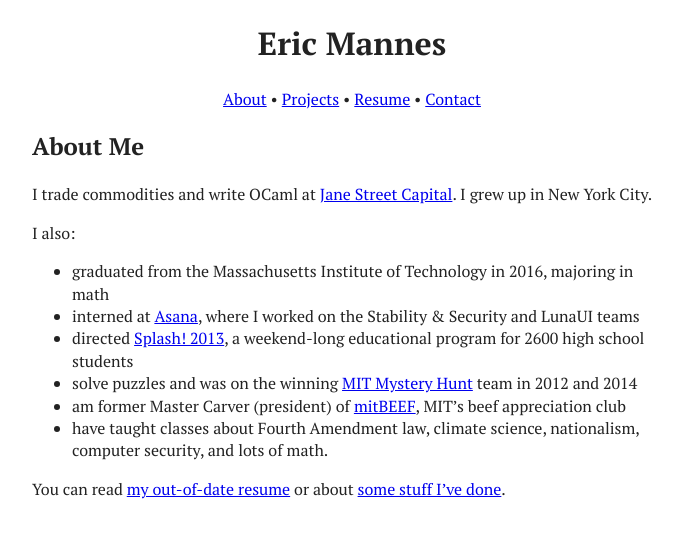
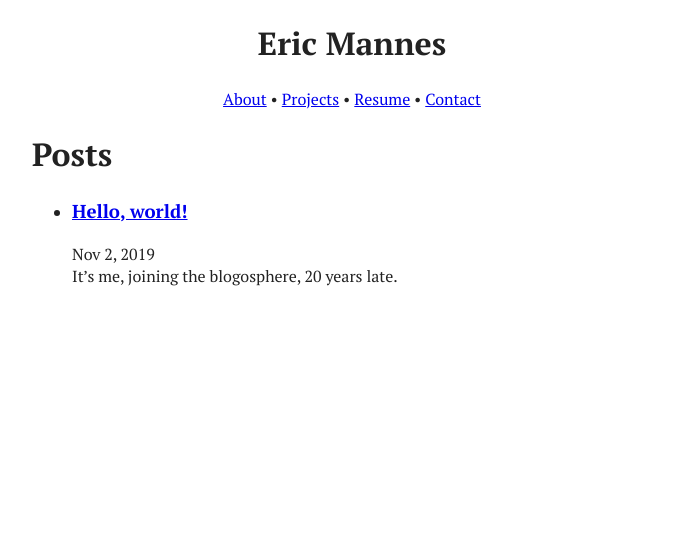
Before and after one commit to emannes/emannes.github.io, a Jekyll site: the page built from index.md, in a window 1280 px wide. Shown: the top 538 px of the page, without its empty margins (288-970 px from the left). Built offline with Jekyll 4.4.1, drawn with Linux system fonts in a browser that asks for light colours; nearby versions of some CDN libraries.

Commit message:
Updating for 2019

```diff
--- /dev/null
+++ b/_posts/2019-11-02-hello-world.md
@@ -0,0 +1,6 @@
+---
+layout: post
+title: Hello, world!
+---
+
+It's me, joining the blogosphere, 20 years late.
--- a/index.md
+++ b/index.md
@@ -1,19 +1,24 @@
 ---
-title: About Me
+title: Eric Mannes
 layout: default
 permalink: /
 ---
 
-## About Me ##
+<div class="home">
 
-I trade commodities and write OCaml at [Jane Street Capital](http://www.janestreet.com). I grew up in New York City.
+  <h1>Posts</h1>
 
-I also:
-* graduated from the Massachusetts Institute of Technology in 2016, majoring in math
-- interned at [Asana](https://www.asana.com), where I worked on the Stability & Security and LunaUI teams
-- directed [Splash! 2013](http://esp.mit.edu/learn/Splash/2013/catalog), a weekend-long educational program for 2600 high school students
-- solve puzzles and was on the winning [MIT Mystery Hunt](http://web.mit.edu/puzzle/www/) team in 2012 and 2014
-- am former Master Carver (president) of [mitBEEF](http://web.mit.edu/mitbeef/www/), MIT's beef appreciation club
-- have taught classes about Fourth Amendment law, climate science, nationalism, computer security, and lots of math.
-
- You can read [my out-of-date resume](/files/resume.pdf) or about [some stuff I've done](/projects/).
+  <ul class="posts">
+    {% for post in site.posts %}
+    <li>
+      <div>
+	<h3><a href="{{ post.url }}">{{ post.title }}</a></h3>
+	<div class="post-block" onclick="document.location.href='{{ post.url }}'">
+	  <div class="post-date">{{ post.date | date: "%b %-d, %Y" }}</div>
+	  <div class="post-excerpt">{{ post.excerpt | remove: '<p>' | remove: '</p>' }}</div>
+	</div>
+      </div>
+    </li>
+    {% endfor %}
+  </ul>
+</div>
```
Also changed, not shown: _layouts/post.html (added, +19 -0 lines), about.md (added, +19 -0 lines), 1 other file.
